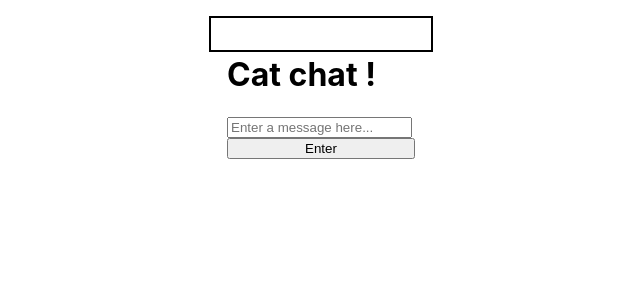
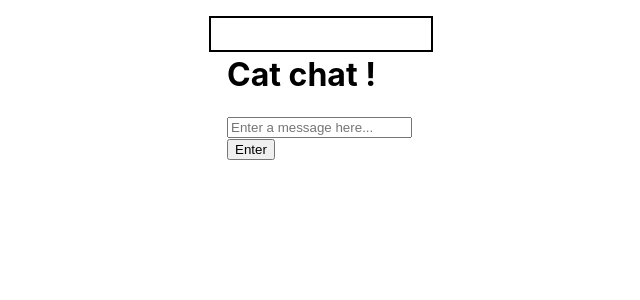
Before and after one commit to AnastasiaPromtep/CatChat, a React (Create React App) app in the folder client/: page / in a window 1280 px wide. Shown: the top 300 px of the page, without its empty margins (319-959 px from the left). Built offline with nearby package versions, Linux system fonts and the light colour scheme; no server answers.

Commit message:
Add form submition on Enter button

```diff
--- a/client/src/App.js
+++ b/client/src/App.js
@@ -47,8 +47,8 @@ class App extends React.Component {
                             value={this.state.messageText}>
 
                     </input>
+                    <button type="submit">Enter</button>
                 </form>
-                <button type="button">Enter</button>
             </div>
         </div>
       );
```
